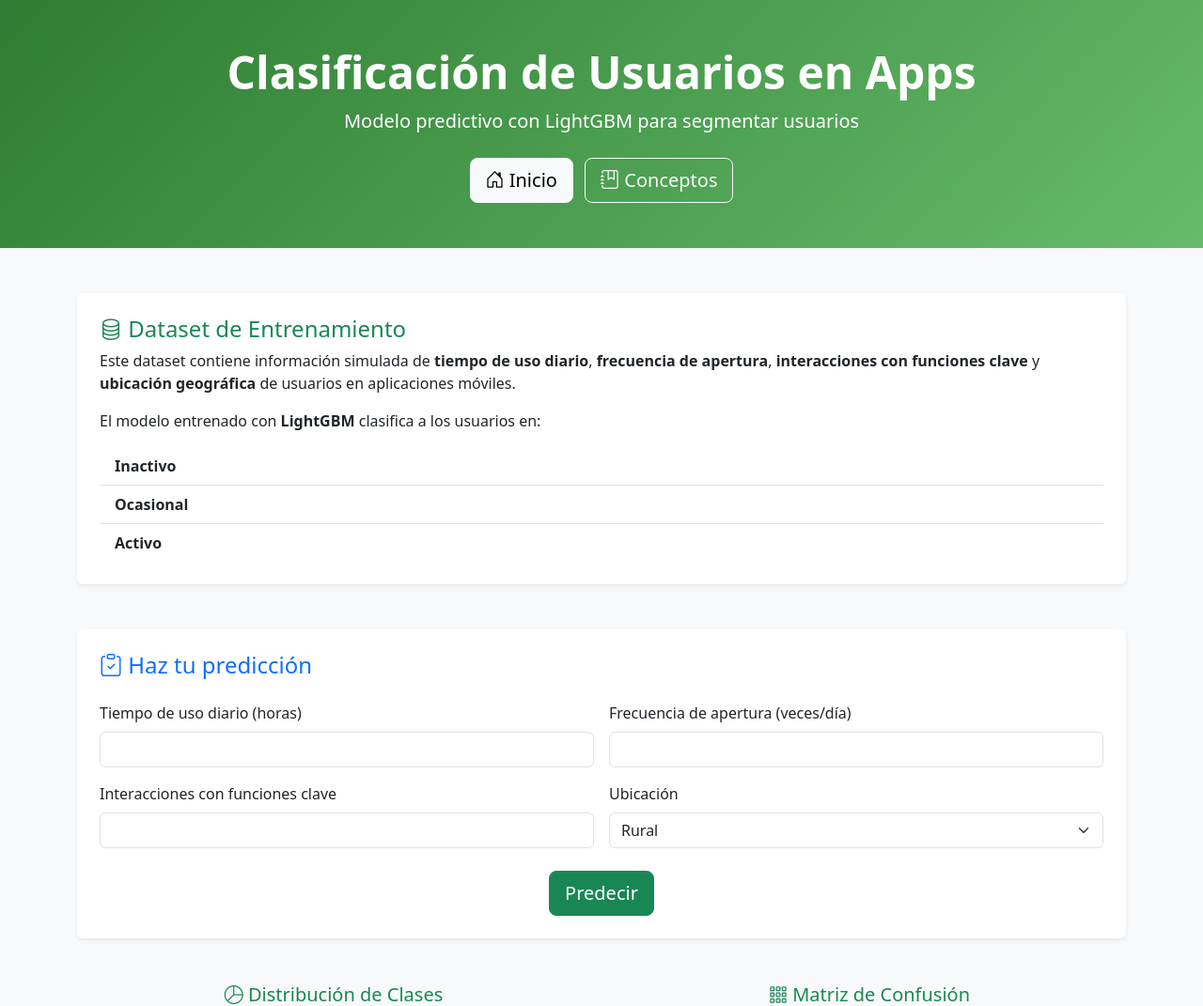
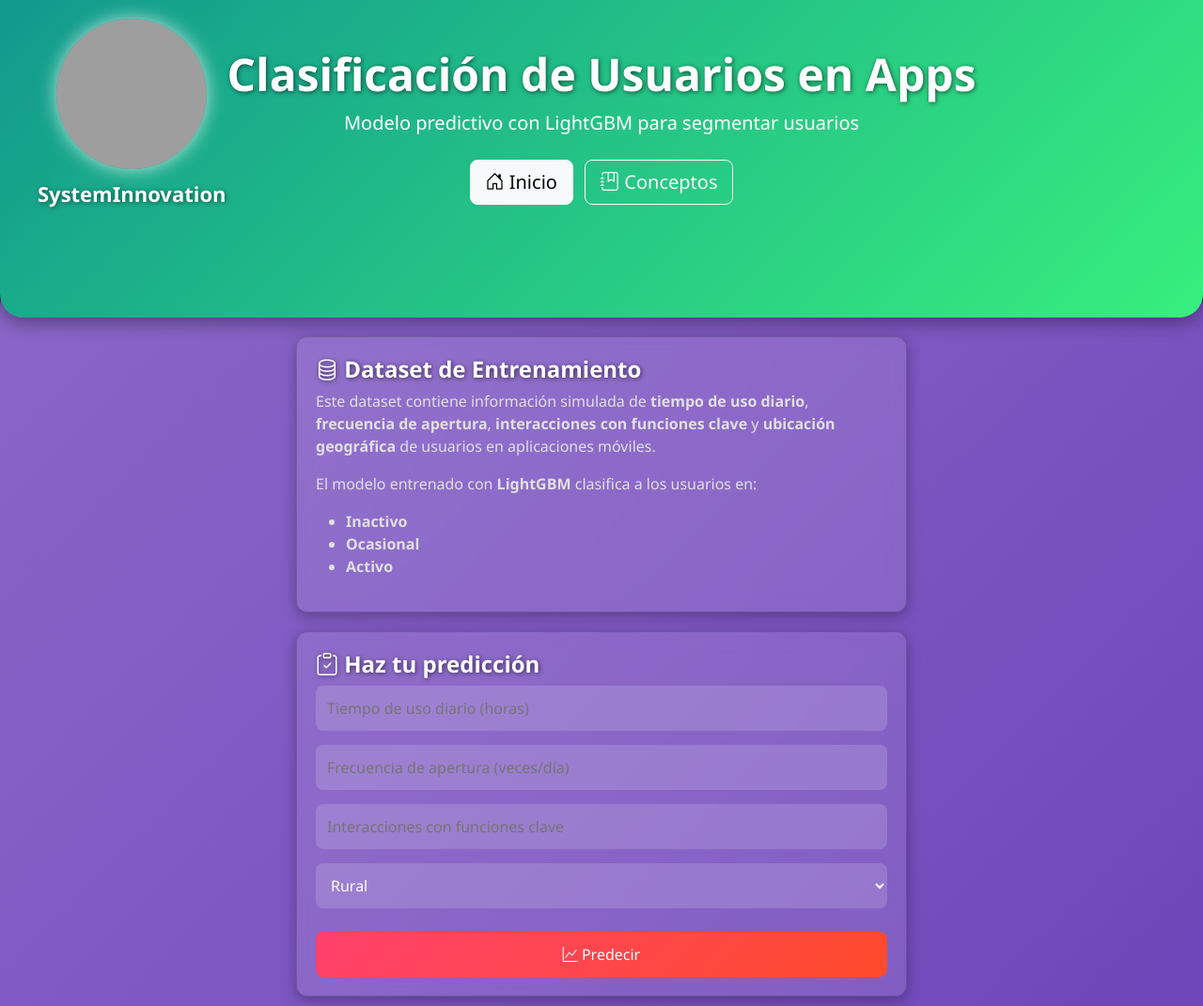
Before and after one commit to Lnbernal/SystemInnovation, a Flask app: page /TiposDeAlgoritmos/ejercicio in a window 1280 px wide. Shown: the top 1071 px of the page at 94% size. Run offline with Flask 3, Linux system fonts and the light colour scheme; parts of the project's set-up code (start-up, migrations or seed data) failed here and were passed over; grey boxes are pictures that could not be loaded.

Commit message:
Se realiza cambio en la pestaña del ejercicio, se crea un css y se agrega logo y nombre de la empresa

```diff
--- /dev/null
+++ b/static/indexTiposEj.css
@@ -0,0 +1,128 @@
+/* ====== Estilos Generales ====== */
+body {
+  margin: 0;
+  padding: 0;
+  font-family: 'Segoe UI', Tahoma, Geneva, Verdana, sans-serif;
+  color: #f5f5f5;
+  background: #2e003e;
+  overflow-x: hidden;
+}
+
+/* ====== Encabezado ====== */
+.hero-section {
+  position: relative;
+  background: linear-gradient(135deg, #11998e, #38ef7d);
+  color: white;
+  text-align: center;
+  padding: 50px 0 120px 0;
+  border-bottom-left-radius: 25px;
+  border-bottom-right-radius: 25px;
+  box-shadow: 0 5px 20px rgba(0, 0, 0, 0.4);
+}
+
+/* ====== Logo y Empresa ====== */
+.logo-container {
+  position: absolute;
+  top: 20px;
+  left: 40px;
+  text-align: center;
+}
+
+.logo {
+  width: 160px;
+  height: 160px;
+  border-radius: 50%;
+  box-shadow: 0 0 20px rgba(255, 255, 255, 0.7);
+  transition: transform 0.3s ease, filter 0.3s ease;
+}
+
+.logo:hover {
+  transform: scale(1.1);
+  filter: brightness(1.3);
+}
+
+.company-name {
+  margin-top: 10px;
+  color: white;
+  font-size: 22px;
+  font-weight: bold;
+  text-shadow: 1px 1px 5px rgba(0, 0, 0, 0.5);
+}
+
+/* ====== Fondo Violeta Animado ====== */
+body::after {
+  content: "";
+  position: fixed;
+  top: 300px;
+  left: 0;
+  width: 100%;
+  height: 100%;
+  background: linear-gradient(-45deg, #5e35b1, #7e57c2, #9575cd, #b39ddb);
+  background-size: 300% 300%;
+  animation: violetWave 12s ease infinite;
+  z-index: -1;
+  border-top-left-radius: 25px;
+  border-top-right-radius: 25px;
+}
+
+@keyframes violetWave {
+  0% { background-position: 0% 50%; }
+  50% { background-position: 100% 50%; }
+  100% { background-position: 0% 50%; }
+}
+
+/* ====== Tarjetas con efecto vidrio ====== */
+.glass-card {
+  background: rgba(255, 255, 255, 0.1);
+  backdrop-filter: blur(10px);
+  border-radius: 12px;
+  padding: 20px;
+  margin: 20px auto;
+  color: #e0e0e0;
+  box-shadow: 0 4px 15px rgba(0, 0, 0, 0.3);
+  max-width: 650px;
+  transition: transform 0.3s ease;
+}
+
+.glass-card:hover {
+  transform: translateY(-5px);
+}
+
+/* ====== Inputs y Botones ====== */
+input, select {
+  background: rgba(255, 255, 255, 0.15);
+  border: none;
+  color: #fff;
+  padding: 12px;
+  border-radius: 8px;
+  width: 100%;
+  margin-bottom: 15px;
+}
+
+input:focus, select:focus {
+  outline: none;
+  background: rgba(255, 255, 255, 0.25);
+}
+
+button {
+  background: linear-gradient(135deg, #ff416c, #ff4b2b);
+  color: white;
+  border: none;
+  padding: 12px 25px;
+  border-radius: 8px;
+  cursor: pointer;
+  transition: background 0.3s, transform 0.3s;
+  margin-top: 10px;
+}
+
+button:hover {
+  transform: scale(1.05);
+  background: linear-gradient(135deg, #ff4b2b, #ff416c);
+}
+
+/* ====== Títulos ====== */
+h1, h2, h3, h4 {
+  color: #ffffff;
+  font-weight: bold;
+  text-shadow: 1px 1px 5px rgba(0, 0, 0, 0.6);
+}
--- a/templates/indexTiposEj.html
+++ b/templates/indexTiposEj.html
@@ -5,12 +5,19 @@
   <title>Clasificación de Usuarios - LightGBM</title>
   <link href="https://cdn.jsdelivr.net/npm/bootstrap@5.3.3/dist/css/bootstrap.min.css" rel="stylesheet">
   <link href="https://cdn.jsdelivr.net/npm/bootstrap-icons@1.11.3/font/bootstrap-icons.css" rel="stylesheet">
+  <link rel="stylesheet" href="{{ url_for('static', filename='indexTiposEj.css') }}">
 </head>
-<body class="bg-light">
+<body>
 
-  <header class="hero-section text-white py-5 mb-5" style="background: linear-gradient(135deg, #2e7d32, #66bb6a);">
+  <!-- ENCABEZADO -->
+  <header class="hero-section">
+    <div class="logo-container">
+      <img src="{{ url_for('static', filename='Logo.png') }}" alt="Logo" class="logo">
+      <div class="company-name">SystemInnovation</div>
+    </div>
+
     <div class="container text-center">
-    <h1 class="fw-bold display-5"><i></i> Clasificación de Usuarios en Apps</h1>
+      <h1 class="fw-bold display-5">Clasificación de Usuarios en Apps</h1>
       <p class="lead">Modelo predictivo con <b>LightGBM</b> para segmentar usuarios</p>
       <div class="mt-4">
         <a href="/index" class="btn btn-light btn-lg me-2">
@@ -25,64 +32,36 @@
 
   <!-- CONTENIDO -->
   <main class="container pb-5">
-
-    <!-- Explicación -->
-    <div class="card p-4 mb-5 shadow-sm border-0">
-      <h4 class="text-success"><i class="bi bi-database"></i> Dataset de Entrenamiento</h4>
-      <p>
-        Este dataset contiene información simulada de <b>tiempo de uso diario</b>,
+    <div class="card glass-card">
+      <h4><i class="bi bi-database"></i> Dataset de Entrenamiento</h4>
+      <p>Este dataset contiene información simulada de <b>tiempo de uso diario</b>,
         <b>frecuencia de apertura</b>, <b>interacciones con funciones clave</b> y
         <b>ubicación geográfica</b> de usuarios en aplicaciones móviles.
       </p>
-      <p>
-        El modelo entrenado con <b>LightGBM</b> clasifica a los usuarios en:
-      </p>
-      <ul class="list-group list-group-flush">
-        <li class="list-group-item"><b>Inactivo</b></li>
-        <li class="list-group-item"><b>Ocasional</b></li>
-        <li class="list-group-item"><b>Activo</b></li>
+      <p>El modelo entrenado con <b>LightGBM</b> clasifica a los usuarios en:</p>
+      <ul>
+        <li><b>Inactivo</b></li>
+        <li><b>Ocasional</b></li>
+        <li><b>Activo</b></li>
       </ul>
     </div>
 
     <!-- Formulario -->
-    <form method="post" class="card p-4 shadow-sm border-0 mb-5">
-      <h4 class="mb-4 text-primary"><i class="bi bi-clipboard-check"></i> Haz tu predicción</h4>
-
-      <div class="row g-3">
-        <div class="col-md-6">
-          <label for="tiempo_uso" class="form-label">Tiempo de uso diario (horas)</label>
-          <input type="number" name="tiempo_uso" step="0.1" required class="form-control">
-        </div>
-
-        <div class="col-md-6">
-          <label for="frecuencia" class="form-label">Frecuencia de apertura (veces/día)</label>
-          <input type="number" name="frecuencia" required class="form-control">
-        </div>
-
-        <div class="col-md-6">
-          <label for="interacciones" class="form-label">Interacciones con funciones clave</label>
-          <input type="number" name="interacciones" required class="form-control">
-        </div>
-
-        <div class="col-md-6">
-          <label for="ubicacion" class="form-label">Ubicación</label>
-          <select name="ubicacion" class="form-select" required>
+    <form method="post" class="card glass-card">
+      <h4><i class="bi bi-clipboard-check"></i> Haz tu predicción</h4>
+      <input type="number" name="tiempo_uso" step="0.1" placeholder="Tiempo de uso diario (horas)" required>
+      <input type="number" name="frecuencia" placeholder="Frecuencia de apertura (veces/día)" required>
+      <input type="number" name="interacciones" placeholder="Interacciones con funciones clave" required>
+      <select name="ubicacion" required>
         <option value="0">Rural</option>
         <option value="1">Urbana</option>
       </select>
-        </div>
-      </div>
-
-      <div class="text-center mt-4">
-        <button type="submit" class="btn btn-success btn-lg">
-          <i ></i> Predecir
-        </button>
-      </div>
+      <button type="submit"><i class="bi bi-graph-up"></i> Predecir</button>
     </form>
 
     <!-- Resultados -->
     {% if result %}
-      <div class="alert alert-success shadow-sm border-0">
+      <div class="card glass-card">
         <h4><i class="bi bi-check-circle"></i> Resultado de la predicción</h4>
         <p><b>Tipo de Usuario:</b> {{ result }}</p>
         <p><b>Probabilidad:</b> {{ prob }}%</p>
@@ -91,29 +70,26 @@
     {% endif %}
 
     <!-- Gráficas -->
-    <div class="row mt-4">
+    <div class="row mt-4 text-center">
       {% if graphs.distribucion %}
-        <div class="col-md-6 text-center mb-4">
-          <h5 class="text-success"><i class="bi bi-pie-chart"></i> Distribución de Clases</h5>
+        <div class="col-md-6">
+          <h5><i class="bi bi-pie-chart"></i> Distribución de Clases</h5>
           <img src="{{ graphs.distribucion }}" class="img-fluid rounded shadow" alt="Distribución">
         </div>
       {% endif %}
 
       {% if graphs.confusion %}
-        <div class="col-md-6 text-center mb-4">
-          <h5 class="text-success"><i class="bi bi-grid-3x3-gap"></i> Matriz de Confusión</h5>
+        <div class="col-md-6">
+          <h5><i class="bi bi-grid-3x3-gap"></i> Matriz de Confusión</h5>
           <img src="{{ graphs.confusion }}" class="img-fluid rounded shadow" alt="Matriz de Confusión">
         </div>
       {% endif %}
     </div>
-
   </main>
 
   <!-- FOOTER -->
-  <footer class="bg-success text-light text-center py-3 mt-5">
-    <div class="container">
+  <footer class="text-center py-3">
     <small>© 2025 Proyecto LightGBM - Clasificación de Usuarios</small>
-    </div>
   </footer>
 
   <script src="https://cdn.jsdelivr.net/npm/bootstrap@5.3.3/dist/js/bootstrap.bundle.min.js"></script>
```
Lines whose indentation alone changed are shown as unchanged.
